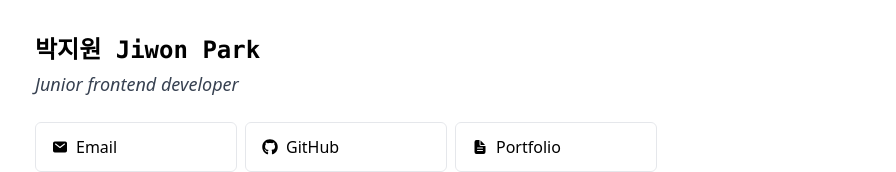
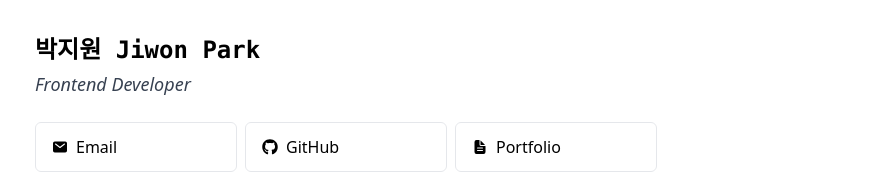
Before and after one commit to xoxojw/jiwon.blog, a Next.js app: page /about in a window 1280 px wide. Shown: the part 134-306 px from the top of the page, without its empty margins (189-1085 px from the left). Built offline with nearby package versions, Linux system fonts and the light colour scheme; no server answers.

Commit message:
:pencil2: 타이포 수정

```diff
--- a/src/app/about/components/About.tsx
+++ b/src/app/about/components/About.tsx
@@ -4,7 +4,7 @@ import Contact from "./Contact";
 
 const About = () => {
   return (
-    <Section index={1} sectionTitle="박지원 Jiwon Park" sectionSubTitle="Junior frontend developer">
+    <Section index={1} sectionTitle="박지원 Jiwon Park" sectionSubTitle="Frontend Developer">
       <Contact index={2} />
       <div className="animate-in flex flex-col gap-6 leading-7" style={{ "--index": 5 } as React.CSSProperties}>
         <ul>
```
